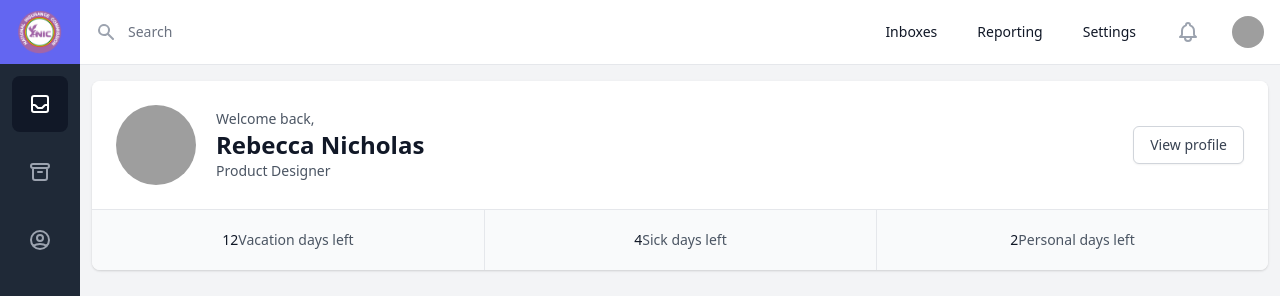
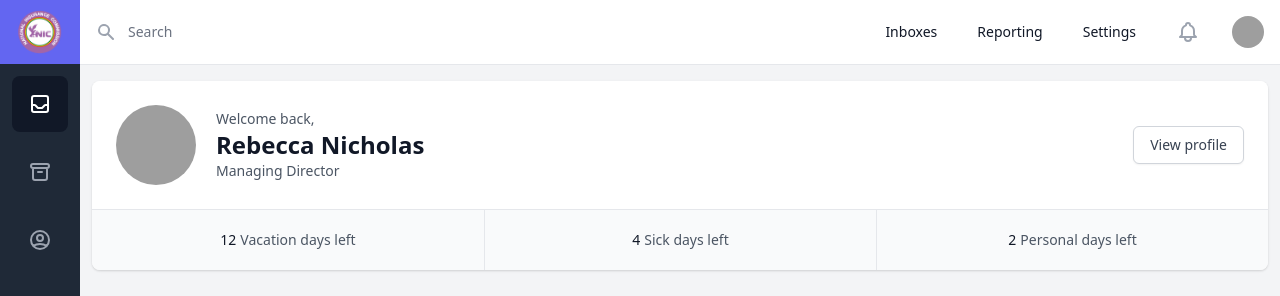
Before and after one commit to Khoby-790/template-nic, a React (Create React App) app: page / in a window 1280 px wide. Shown: the top 296 px of the page. Built offline with nearby package versions, Linux system fonts and the light colour scheme; grey boxes are pictures that could not be loaded.

Commit message:
--- Auto-Git Commit ---

```diff
--- a/src/pages/NewDashboard/NewDashboard.tsx
+++ b/src/pages/NewDashboard/NewDashboard.tsx
@@ -20,7 +20,7 @@ const NewDashboard = (props: Props) => {
                                 <div className="mt-4 text-center sm:mt-0 sm:pt-1 sm:text-left">
                                     <p className="text-sm font-medium text-gray-600">Welcome back,</p>
                                     <p className="text-xl font-bold text-gray-900 sm:text-2xl">Rebecca Nicholas</p>
-                                    <p className="text-sm font-medium text-gray-600">Product Designer</p>
+                                    <p className="text-sm font-medium text-gray-600">Managing Director</p>
                                 </div>
                             </div>
                             <div className="mt-5 flex justify-center sm:mt-0">
@@ -32,17 +32,17 @@ const NewDashboard = (props: Props) => {
                     </div>
                     <div className="border-t border-gray-200 bg-gray-50 grid grid-cols-1 divide-y divide-gray-200 sm:grid-cols-3 sm:divide-y-0 sm:divide-x">
                         <div className="px-6 py-5 text-sm font-medium text-center">
-                            <span className="text-gray-900">12</span>
+                            <span className="text-gray-900 mr-1">12</span>
                             <span className="text-gray-600">Vacation days left</span>
                         </div>
 
                         <div className="px-6 py-5 text-sm font-medium text-center">
-                            <span className="text-gray-900">4</span>
+                            <span className="text-gray-900 mr-1">4</span>
                             <span className="text-gray-600">Sick days left</span>
                         </div>
 
                         <div className="px-6 py-5 text-sm font-medium text-center">
-                            <span className="text-gray-900">2</span>
+                            <span className="text-gray-900 mr-1">2</span>
                             <span className="text-gray-600">Personal days left</span>
                         </div>
                     </div>
```
